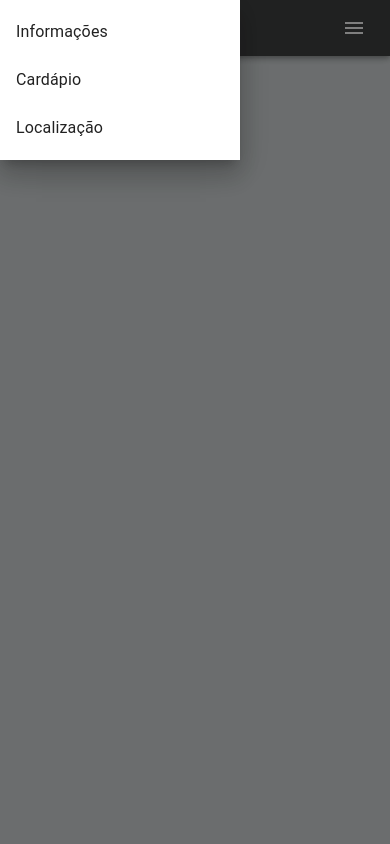
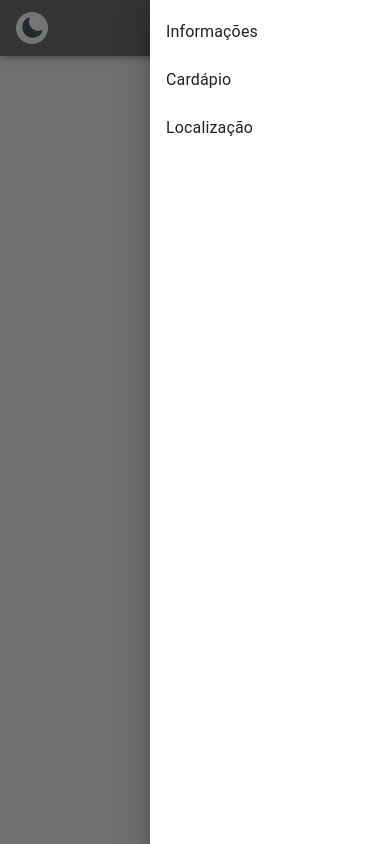
Before and after one commit to alinelopesm/arraia-na-roca, a Next.js app: page / in a window 390 px wide. Both pictures are taken after a click on the button 354 px from the left and 28 px from the top of the page. Built offline with nearby package versions, Linux system fonts and the light colour scheme.

Commit message:
refactor: ajustes de tema e responsividade

```diff
--- a/components/page-structure/header/index.tsx
+++ b/components/page-structure/header/index.tsx
@@ -9,20 +9,25 @@ import { useTheme, useMediaQuery } from '@mui/material';
 import ThemeToggleButton from '@/components/theme-toggle-button';
 import drawer from './drawer';
 import NavDesktop from './nav-desktop';
+import { useThemePaletteMode } from '@/context/theme-context';
 
 const Header = () => {
   const [mobileOpen, setMobileOpen] = React.useState(false);
 
   const theme = useTheme();
   const isMobile = useMediaQuery(theme.breakpoints.down('sm'));
+  const { themePallete, toggleTheme } = useThemePaletteMode();
 
   const handleDrawerToggle = () => {
     setMobileOpen(!mobileOpen);
   };
 
+  const isLightTheme = themePallete === 'light';
+  const appBarBackgroundColor = isLightTheme ? 'rgba(0, 0, 0, 0.7)' : 'rgba(22, 22, 22, 1)';
+
   return (
     <React.Fragment>
-      <AppBar position="fixed" sx={{ backgroundColor: 'rgba(0, 0, 0, 0.7)' }}>
+      <AppBar position="fixed" sx={{ backgroundColor: appBarBackgroundColor }}>
         <Toolbar>
           <ThemeToggleButton />
           <Typography variant="h6" component="div" sx={{ flexGrow: 1 }} />
@@ -43,12 +48,22 @@ const Header = () => {
       </AppBar>
       {isMobile &&
         <Drawer
-          anchor="top"
+          anchor="right"
           open={mobileOpen}
           onClose={handleDrawerToggle}
           variant="temporary"
           sx={{
-            '& .MuiDrawer-paper': { boxSizing: 'border-box', width: '240px' },
+            '& .MuiDrawer-paper':
+            {
+              boxSizing: 'border-box',
+              width: '240px',
+              backgroundColor: isLightTheme ? 'none' : 'rgba(22, 22, 22, 1)',
+              color: isLightTheme ? 'none' : 'white',
+              hover: "bg-light-50"
+            },
+            '&:hover': {
+              backgroundColor: 'rgba(255, 255, 255, 0.2)',
+            },
             display: { xs: isMobile ? 'block' : 'none' },
           }}
         >
--- a/components/page-structure/header/nav-desktop.tsx
+++ b/components/page-structure/header/nav-desktop.tsx
@@ -16,7 +16,16 @@ const NavDesktop = () => {
           duration={500}
           color="inherit"
         >
-          <Button color="inherit">{item.label}</Button>
+          <Button
+            color="inherit"
+            sx={{
+              '&:hover': {
+                backgroundColor: 'rgba(255, 255, 255, 0.2)',
+              },
+            }}
+          >
+            {item.label}
+          </Button>
         </Link>
       ))}
     </nav>
--- a/components/theme-toggle-button/index.tsx
+++ b/components/theme-toggle-button/index.tsx
@@ -1,17 +1,17 @@
 import React from 'react';
-import { useTheme } from '@/context/theme-context';
+import { useThemePaletteMode } from '@/context/theme-context';
 import { SunIcon, MoonIcon } from '@heroicons/react/24/solid';
 
 const ThemeToggleButton: React.FC = () => {
-  const { theme, toggleTheme } = useTheme();
+  const { themePallete, toggleTheme } = useThemePaletteMode();
 
   return (
     <button
       onClick={toggleTheme}
-      className="p-2 md:p-3 lg:p-4 rounded-full focus:outline-none focus:ring-2 focus:ring-offset-2 focus:ring-indigo-500 transition-all duration-300 bg-gray-200 dark:bg-gray-800 text-gray-800 dark:text-gray-200"
+      className="p-1 md:p-2 lg:p-2 rounded-full focus:outline-none focus:ring-2 focus:ring-offset-2 focus:ring-indigo-500 transition-all duration-300 bg-gray-200 dark:bg-gray-800 text-gray-800 dark:text-gray-200"
       aria-label="Toggle theme"
     >
-      {theme === 'light' ? (
+      {themePallete === 'light' ? (
         <MoonIcon className="w-6 h-6" />
       ) : (
         <SunIcon className="w-6 h-6" />
--- a/context/theme-context.tsx
+++ b/context/theme-context.tsx
@@ -6,32 +6,32 @@ type Theme = 'light' | 'dark';
 const ThemeContext = createContext<ThemeContextProps | undefined>(undefined);
 
 export const ThemeProvider = ({ children }: { children: ReactNode }) => {
-  const [theme, setTheme] = useState<Theme>('light');
+  const [ themePallete, setThemePallete ] = useState<Theme>('light');
 
   useEffect(() => {
     const savedTheme = localStorage.getItem('theme') as Theme;
     if (savedTheme) {
-      setTheme(savedTheme);
+      setThemePallete(savedTheme);
       document.documentElement.classList.add(savedTheme);
     }
   }, []);
 
   const toggleTheme = () => {
-    const newTheme = theme === 'light' ? 'dark' : 'light';
-    setTheme(newTheme);
+    const newTheme = themePallete === 'light' ? 'dark' : 'light';
+    setThemePallete(newTheme);
     localStorage.setItem('theme', newTheme);
-    document.documentElement.classList.remove(theme);
+    document.documentElement.classList.remove(themePallete);
     document.documentElement.classList.add(newTheme);
   };
 
   return (
-    <ThemeContext.Provider value={{ theme, toggleTheme }}>
+    <ThemeContext.Provider value={{ themePallete, toggleTheme }}>
       {children}
     </ThemeContext.Provider>
   );
 };
 
-export const useTheme = (): ThemeContextProps => {
+export const useThemePaletteMode = (): ThemeContextProps => {
   const context = useContext(ThemeContext);
   if (!context) {
     throw new Error('useTheme must be used within a ThemeProvider');
--- a/types/theme/context/index.d.ts
+++ b/types/theme/context/index.d.ts
@@ -1,4 +1,4 @@
 export interface ThemeContextProps {
-  theme: Theme;
+  themePallete: Theme;
   toggleTheme: () => void;
 }
```
